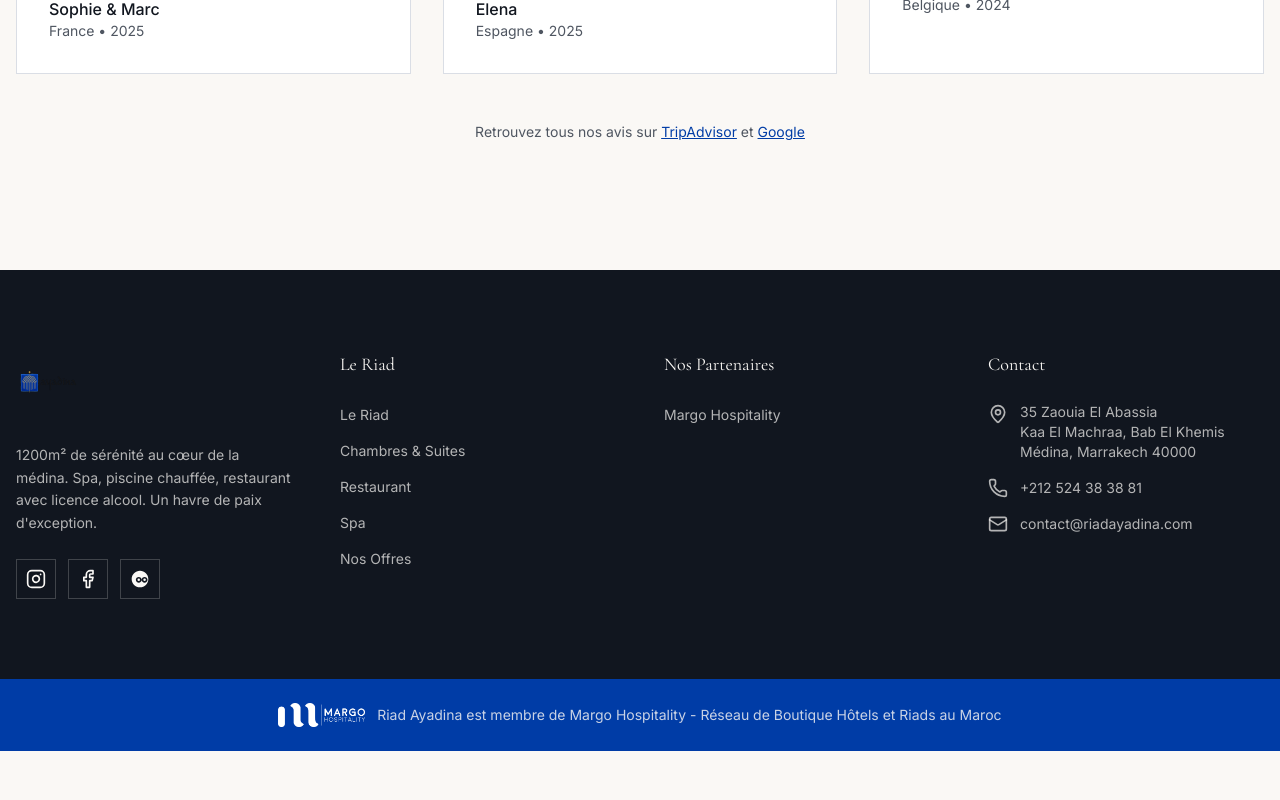
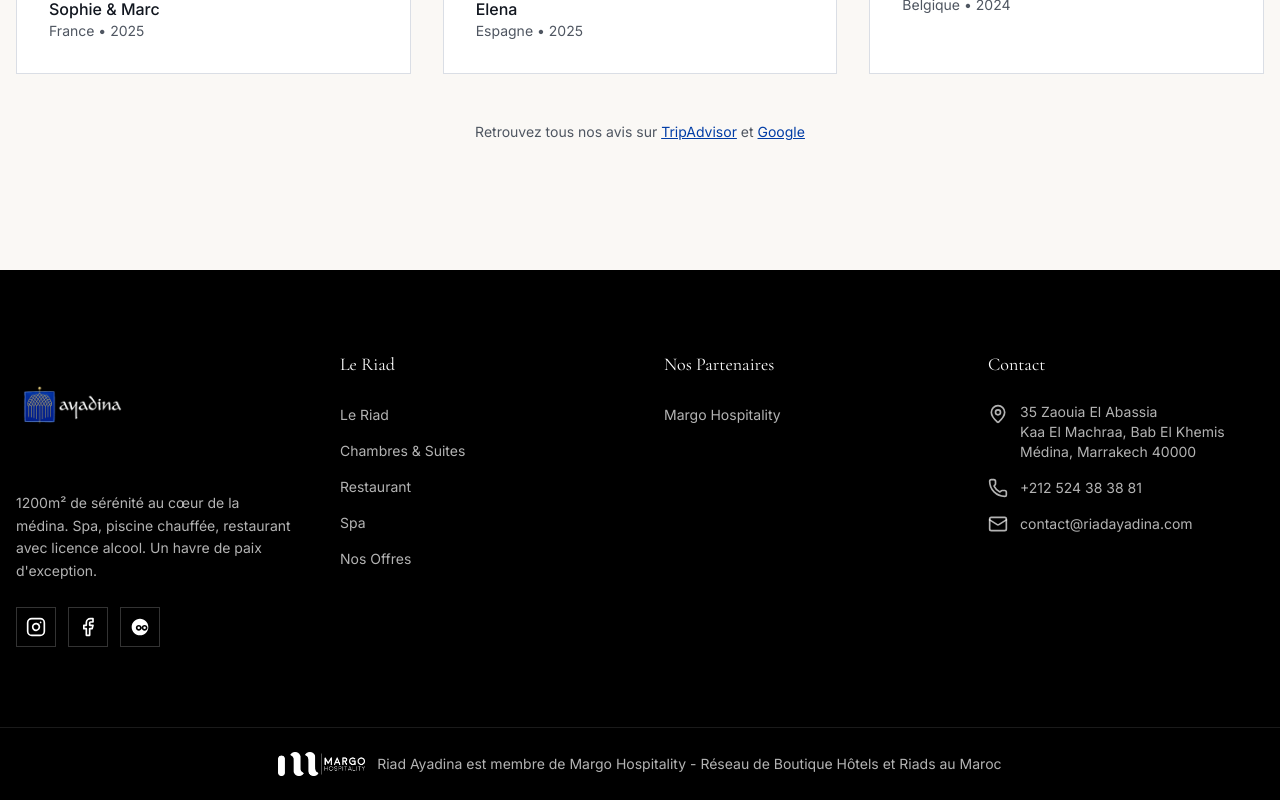
Before and after one commit to MargoHospitality/riadayadina_website, a Next.js app: page / in a window 1280 px wide. Shown: the part 7453-8253 px from the top of the page. Before the commit the page ends 8204 px from the top, so only its background shows below. Built offline with nearby package versions, Linux system fonts and the light colour scheme.

Commit message:
style: update footer design with new Ayadina logo
Black background, outline logo, and subtle white divider.

```diff
--- a/components/footer.tsx
+++ b/components/footer.tsx
@@ -36,7 +36,7 @@ function TripadvisorIcon({ className }: { className?: string }) {
 
 export function Footer() {
   return (
-    <footer id="contact" className="bg-foreground text-background">
+    <footer id="contact" className="bg-black text-white">
       {/* Main Footer */}
       <div className="container mx-auto px-4 py-16 md:py-20">
         <div className="grid grid-cols-1 md:grid-cols-2 lg:grid-cols-4 gap-12">
@@ -44,14 +44,14 @@ export function Footer() {
           <div className="lg:col-span-1">
             <Link href="/" className="inline-block mb-6">
               <Image
-                src="/images/logo-ayadina.png"
+                src="/images/logo-ayadina-outline.png"
                 alt="Riad Ayadina & Spa"
-                width={180}
-                height={60}
-                className="h-16 w-auto"
+                width={280}
+                height={80}
+                className="h-20 md:h-24 lg:h-28 w-auto"
               />
             </Link>
-            <p className="text-background/70 text-sm leading-relaxed mb-6">
+            <p className="text-white/70 text-sm leading-relaxed mb-6">
               1200m² de sérénité au cœur de la médina. Spa, piscine chauffée, restaurant avec licence alcool. Un havre de paix d&apos;exception.
             </p>
             <div className="flex gap-3">
@@ -59,7 +59,7 @@ export function Footer() {
                 href="https://www.instagram.com/riadayadina/"
                 target="_blank"
                 rel="noopener noreferrer"
-                className="w-10 h-10 flex items-center justify-center border border-background/20 hover:bg-background/10 transition-colors"
+                className="w-10 h-10 flex items-center justify-center border border-white/20 hover:bg-white/10 transition-colors"
                 aria-label="Instagram"
               >
                 <Instagram className="h-5 w-5" />
@@ -68,7 +68,7 @@ export function Footer() {
                 href="https://www.facebook.com/RiadAyadina.Spa"
                 target="_blank"
                 rel="noopener noreferrer"
-                className="w-10 h-10 flex items-center justify-center border border-background/20 hover:bg-background/10 transition-colors"
+                className="w-10 h-10 flex items-center justify-center border border-white/20 hover:bg-white/10 transition-colors"
                 aria-label="Facebook"
               >
                 <Facebook className="h-5 w-5" />
@@ -77,7 +77,7 @@ export function Footer() {
                 href="https://www.tripadvisor.com/Hotel_Review-g293734-d585332-Reviews-Riad_Ayadina_et_SPa-Marrakech_Marrakech_Safi.html"
                 target="_blank"
                 rel="noopener noreferrer"
-                className="w-10 h-10 flex items-center justify-center border border-background/20 hover:bg-background/10 transition-colors"
+                className="w-10 h-10 flex items-center justify-center border border-white/20 hover:bg-white/10 transition-colors"
                 aria-label="Tripadvisor"
               >
                 <TripadvisorIcon className="h-5 w-5" />
@@ -93,7 +93,7 @@ export function Footer() {
                 <li key={link.name}>
                   <Link
                     href={link.href}
-                    className="text-background/70 hover:text-background transition-colors text-sm"
+                    className="text-white/70 hover:text-white transition-colors text-sm"
                   >
                     {link.name}
                   </Link>
@@ -112,7 +112,7 @@ export function Footer() {
                     href={link.href}
                     target="_blank"
                     rel="noopener noreferrer"
-                    className="text-background/70 hover:text-background transition-colors text-sm"
+                    className="text-white/70 hover:text-white transition-colors text-sm"
                   >
                     {link.name}
                   </a>
@@ -130,7 +130,7 @@ export function Footer() {
                   href="https://maps.google.com/?q=35+Zaouia+El+Abassia+Marrakech"
                   target="_blank"
                   rel="noopener noreferrer"
-                  className="flex items-start gap-3 text-background/70 hover:text-background transition-colors text-sm"
+                  className="flex items-start gap-3 text-white/70 hover:text-white transition-colors text-sm"
                 >
                   <MapPin className="h-5 w-5 flex-shrink-0 mt-0.5" />
                   <span>
@@ -143,7 +143,7 @@ export function Footer() {
               <li>
                 <a
                   href="tel:+212524383881"
-                  className="flex items-center gap-3 text-background/70 hover:text-background transition-colors text-sm"
+                  className="flex items-center gap-3 text-white/70 hover:text-white transition-colors text-sm"
                 >
                   <Phone className="h-5 w-5 flex-shrink-0" />
                   <span>+212 524 38 38 81</span>
@@ -152,7 +152,7 @@ export function Footer() {
               <li>
                 <a
                   href="mailto:contact@riadayadina.com"
-                  className="flex items-center gap-3 text-background/70 hover:text-background transition-colors text-sm"
+                  className="flex items-center gap-3 text-white/70 hover:text-white transition-colors text-sm"
                 >
                   <Mail className="h-5 w-5 flex-shrink-0" />
                   <span>contact@riadayadina.com</span>
@@ -163,10 +163,10 @@ export function Footer() {
         </div>
       </div>
 
-      {/* Bottom Bar - Blue background */}
-      <div className="bg-primary">
+      {/* Bottom Bar */}
+      <div className="border-t border-white/10">
         <div className="container mx-auto px-4 py-6">
-          <div className="flex items-center justify-center gap-3 text-sm text-primary-foreground">
+          <div className="flex items-center justify-center gap-3 text-sm text-white">
             <Image
               src="/images/margo-hospitality-white.png"
               alt="Margo Hospitality"
@@ -174,7 +174,7 @@ export function Footer() {
               height={30}
               className="h-6 w-auto"
             />
-            <p className="text-primary-foreground/80">
+            <p className="text-white/70">
               Riad Ayadina est membre de Margo Hospitality - Réseau de Boutique Hôtels et Riads au Maroc
             </p>
           </div>
```
Also changed, not shown: public/images/logo-ayadina-outline.png (added).
